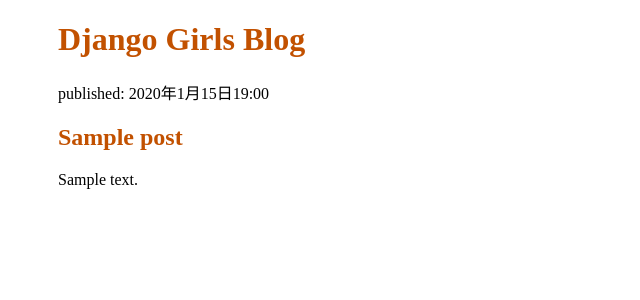
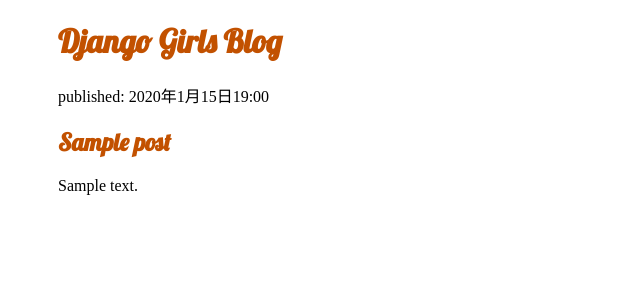
Before and after one commit to u2service/my-first-blog, a Django app: page / in a window 1280 px wide. Shown: the top 300 px of the page, without its empty margins (0-640 px from the left). Run offline with Django 5.2, Linux system fonts and the light colour scheme; tables that the repository leaves empty hold one stand-in row (values such as "Sample post").

Commit message:
cssにヘッダーのフォントをカスタマイズ

```diff
--- a/blog/static/blog/css/blog.css
+++ b/blog/static/blog/css/blog.css
@@ -1,5 +1,6 @@
 h1 a, h2 a {
     color:#C25100;
+    font-family: 'Lobster';
     text-decoration: none;
 }
 
--- a/blog/templates/blog/post_list.html
+++ b/blog/templates/blog/post_list.html
@@ -5,6 +5,8 @@
         {% load static %}
             <!-- <link rel="stylesheet" href="https://cdn.jsdelivr.net/npm/bootstrap@5.3.3/dist/css/bootstrap.min.css" integrity="sha384-QWTKZyjpPEjISv5WaRU9OFeRpok6YctnYmDr5pNlyT2bRjXh0JMhjY6hW+ALEwIH" crossorigin="anonymous"> -->
             <link rel="stylesheet" href="{% static 'blog/css/blog.css' %}">
+
+            <link rel="stylesheet" href="https://fonts.googleapis.com/css?family=Lobster&subset=latin,latin-ext">
     </head>
     <body>
         <header>
```
